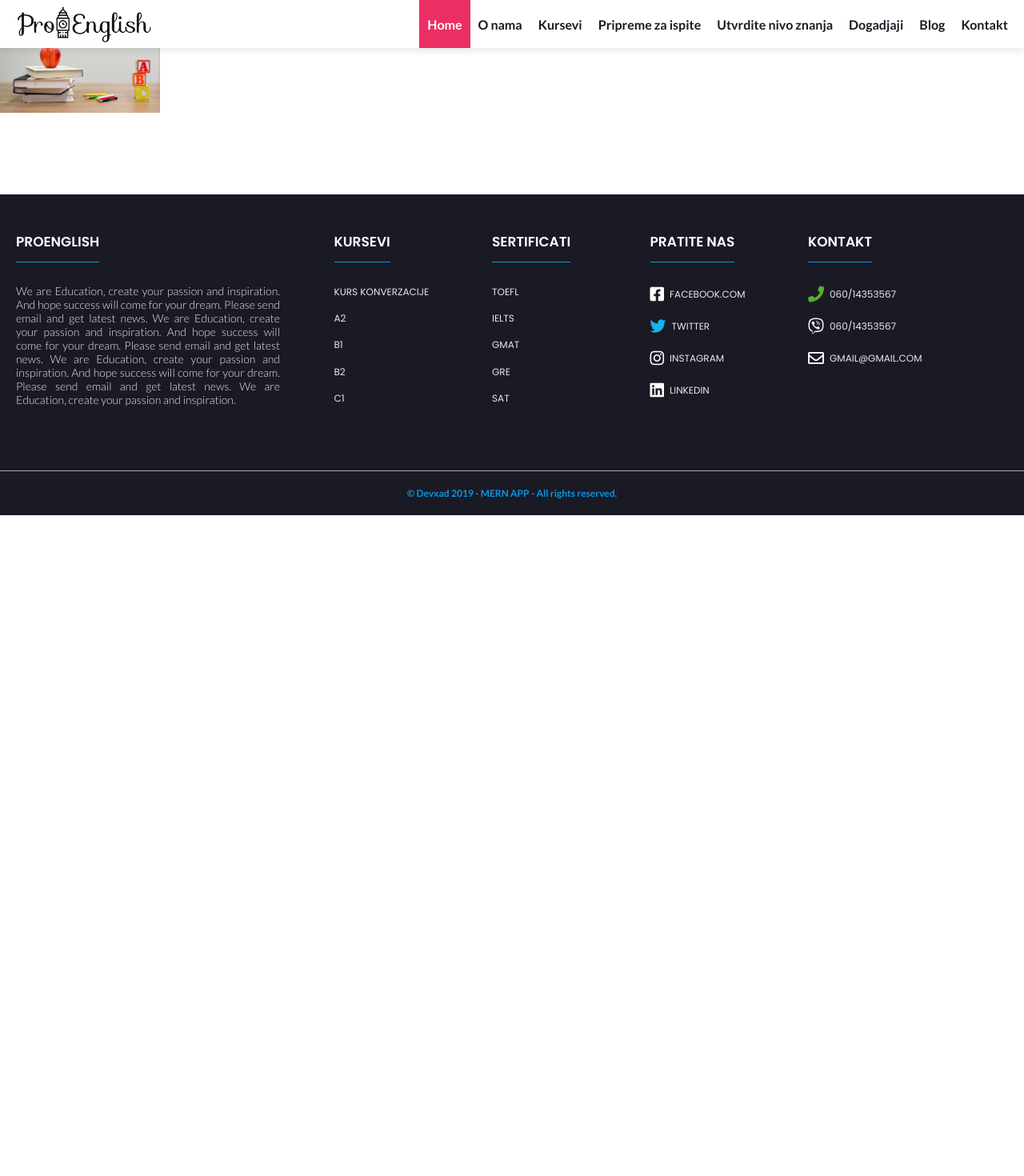
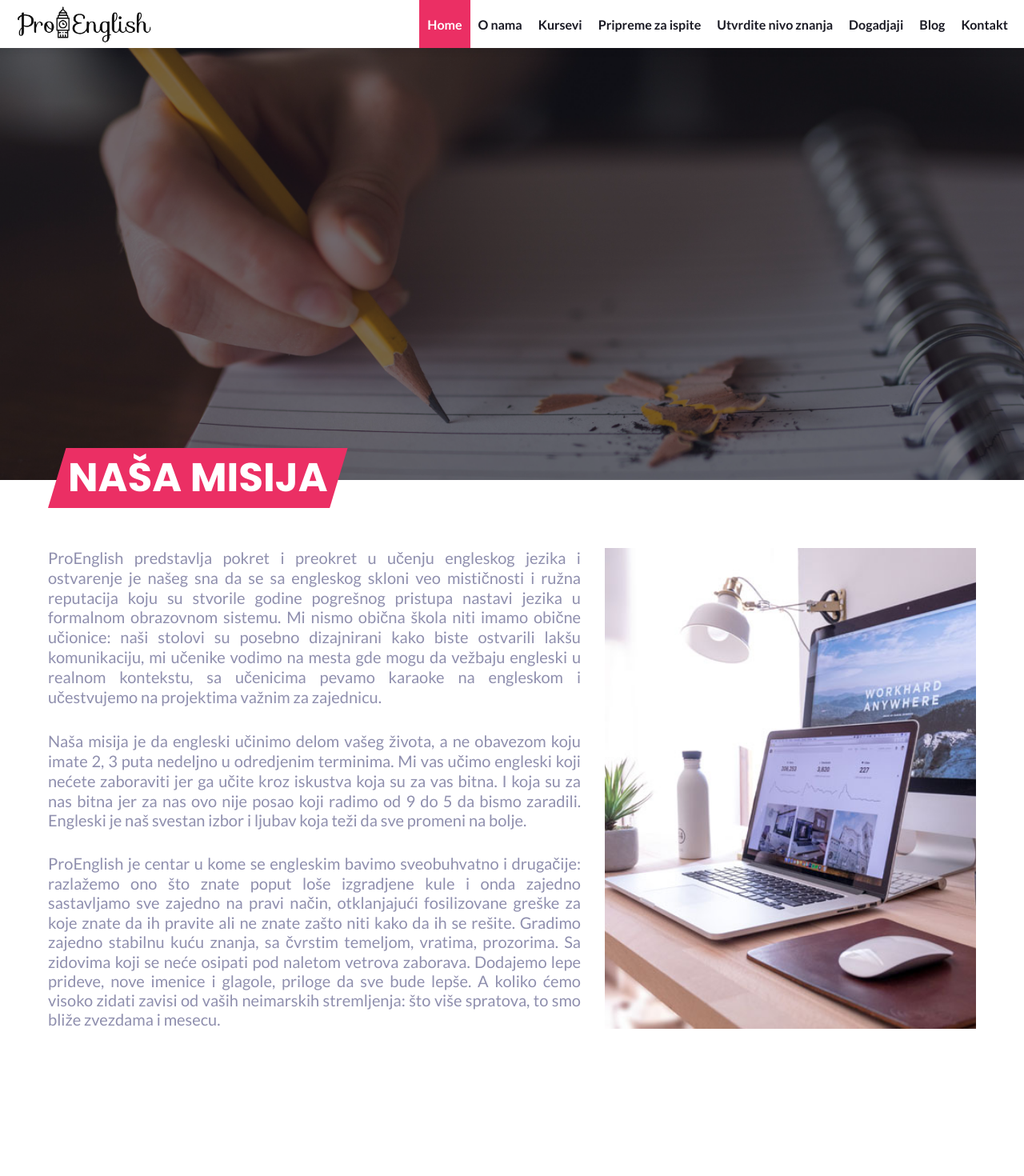
Before and after one commit to Dejan85/Pro-English, a React (Create React App) app in the folder client/: page /about in a window 1280 px wide. Shown: the top 1470 px of the page at 80% size. Before the commit the page ends 800 px from the top, so only its background shows below. Built offline with nearby package versions, Linux system fonts and the light colour scheme; a web font is replaced by a local one.

Commit message:
working on about page

```diff
--- a/client/src/App.css
+++ b/client/src/App.css
@@ -5,3 +5,7 @@
 .home__course {
   background-image: url("./sass/images/1.jpg");
 }
+
+.about__background {
+  background-image: url("./sass/images/7.jpg");
+}
--- a/client/src/components/layout/about/About.js
+++ b/client/src/components/layout/about/About.js
@@ -1,13 +1,55 @@
 import React from "react";
 
 // images
-import slika from "../../../sass/images/1.jpg";
+import slika from "../../../sass/images/38.jpg";
 
 const About = () => {
   return (
     <div className="about">
       <div className="about__background">
-        <img src={slika} alt="proenglish" />
+        <div className="about__mask" />
+      </div>
+      <div className="about__content">
+        <div className="about__container">
+          <h1 className="about__h1">Naša misija </h1>
+          <div className="about__paragraph">
+            <div className="about__paragraph--p">
+              <p>
+                ProEnglish predstavlja pokret i preokret u učenju engleskog
+                jezika i ostvarenje je našeg sna da se sa engleskog skloni veo
+                mističnosti i ružna reputacija koju su stvorile godine pogrešnog
+                pristupa nastavi jezika u formalnom obrazovnom sistemu. Mi nismo
+                obična škola niti imamo obične učionice: naši stolovi su posebno
+                dizajnirani kako biste ostvarili lakšu komunikaciju, mi učenike
+                vodimo na mesta gde mogu da vežbaju engleski u realnom
+                kontekstu, sa učenicima pevamo karaoke na engleskom i
+                učestvujemo na projektima važnim za zajednicu.
+              </p>
+              <p>
+                Naša misija je da engleski učinimo delom vašeg života, a ne
+                obavezom koju imate 2, 3 puta nedeljno u odredjenim terminima.
+                Mi vas učimo engleski koji nećete zaboraviti jer ga učite kroz
+                iskustva koja su za vas bitna. I koja su za nas bitna jer za nas
+                ovo nije posao koji radimo od 9 do 5 da bismo zaradili. Engleski
+                je naš svestan izbor i ljubav koja teži da sve promeni na bolje.
+              </p>
+              <p>
+                ProEnglish je centar u kome se engleskim bavimo sveobuhvatno i
+                drugačije: razlažemo ono što znate poput loše izgradjene kule i
+                onda zajedno sastavljamo sve zajedno na pravi način,
+                otklanjajući fosilizovane greške za koje znate da ih pravite ali
+                ne znate zašto niti kako da ih se rešite. Gradimo zajedno
+                stabilnu kuću znanja, sa čvrstim temeljom, vratima, prozorima.
+                Sa zidovima koji se neće osipati pod naletom vetrova zaborava.
+                Dodajemo lepe prideve, nove imenice i glagole, priloge da sve
+                bude lepše. A koliko ćemo visoko zidati zavisi od vaših
+                neimarskih stremljenja: što više spratova, to smo bliže zvezdama
+                i mesecu.
+              </p>
+            </div>
+            <img src={slika} alt="proenglish" />
+          </div>
+        </div>
       </div>
     </div>
   );
--- a/client/src/sass/components/layout/about/_about.scss
+++ b/client/src/sass/components/layout/about/_about.scss
@@ -1,8 +1,70 @@
 .about {
-  width: 50rem;
+  display: flex;
+
   &__background {
+    position: fixed;
+    width: 100%;
+    height: 55rem;
+    margin-top: 6rem;
+
+    background-size: cover;
+    background-position: top;
+    background-repeat: no-repeat;
+  }
+
+  &__mask {
+    position: absolute;
+    // margin-top: 6rem;
+    width: 100%;
+    height: 100%;
+    background: rgba($color-dark, 0.6);
+  }
+
+  &__content {
+    width: 100%;
+    background: white;
+    z-index: 5;
+    margin-top: 60rem;
+    // background: red;
+  }
+
+  &__container {
+    position: relative;
+    max-width: 120rem;
+    width: 100%;
+    height: 100rem;
+    margin: 0 auto;
+    padding: 0 2rem 0 2rem;
+    margin-top: -4rem;
+
+    // outline: 1px solid red;
+  }
+
+  &__h1 {
+    display: inline-block;
+    padding: 0 2.5rem;
+    background: $color-pink-dark;
+    -webkit-clip-path: polygon(6% 0, 100% 0%, 94% 100%, 0% 100%);
+    clip-path: polygon(6% 0, 100% 0%, 94% 100%, 0% 100%);
+  }
+
+  &__paragraph {
+    display: flex;
+    padding-top: 5rem;
+
+    &--p {
+      width: 60%;
+      padding-right: 3rem;
+      text-align: justify;
+
+      p:not(:last-child) {
+        padding-bottom: 3rem;
+      }
+    }
+
     img {
-      width: 20rem;
+      width: 40%;
+      object-fit: cover;
     }
   }
 }
--- a/client/src/sass/components/layout/footer/_footer.scss
+++ b/client/src/sass/components/layout/footer/_footer.scss
@@ -1,7 +1,9 @@
 .footer {
+  position: relative;
   width: 100%;
-  margin-top: 10rem;
+  // margin-top: 10rem;
   background: $color-dark;
+  z-index: 100;
 
   &__container {
     display: flex;
--- a/client/src/sass/components/layout/home/_homeTeachers.scss
+++ b/client/src/sass/components/layout/home/_homeTeachers.scss
@@ -8,6 +8,7 @@
   justify-content: space-around;
   align-items: center;
   margin-top: 10rem;
+  margin-bottom: 10rem;
 
   @include h3-with-line;
 
--- a/client/src/sass/components/typograpfy/about/_about-typograpfy.scss
+++ b/client/src/sass/components/typograpfy/about/_about-typograpfy.scss
@@ -0,0 +1,14 @@
+.about {
+  &__h1 {
+    color: white;
+    font-size: 5rem;
+    text-transform: uppercase;
+    font-family: $font-8;
+  }
+
+  &__paragraph {
+    color: lighten($color-dark, 50%);
+    font-size: 2rem;
+    font-family: $font-1;
+  }
+}
--- a/client/src/sass/main.scss
+++ b/client/src/sass/main.scss
@@ -46,5 +46,8 @@
 @import "./components/typograpfy/home/homeEvents-typograpfy";
 @import "./components/typograpfy/home/homeTeachers-typograpfy";
 
+// about
+@import "./components/typograpfy/about/about-typograpfy";
+
 // footer
 @import "./components/typograpfy/footer/footer-typograpfy";
```
Also changed, not shown: client/src/sass/images/38.jpg (added).
